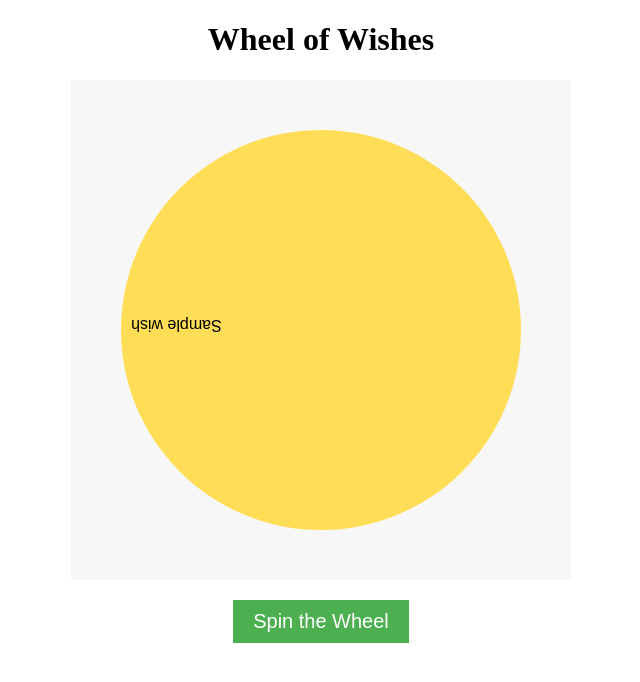
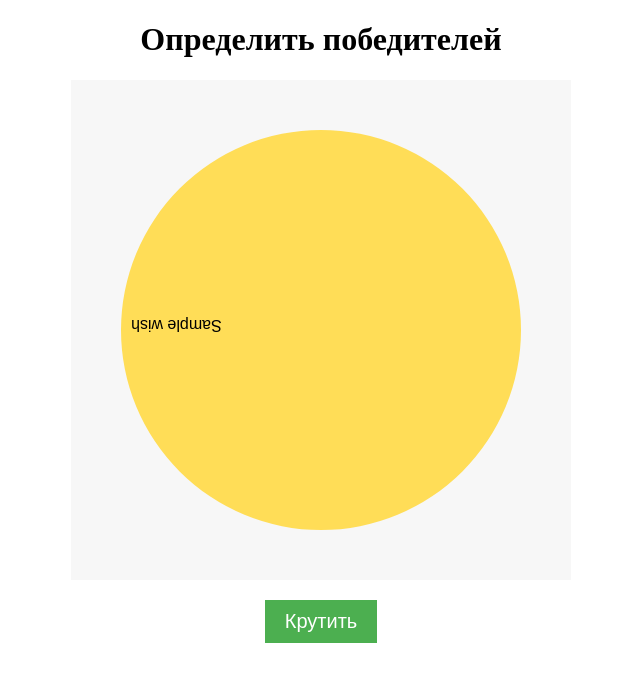
Before and after one commit to Zhanylai1703/invitation, a Django app: page /random-wishes/ in a window 1280 px wide. Shown: the top 682 px of the page, without its empty margins (319-959 px from the left). Run offline with Django 5.2, Linux system fonts and the light colour scheme; tables that the repository leaves empty hold one stand-in row (values such as "Sample post").

Commit message:
random add

```diff
--- a/templates/random_wishes.html
+++ b/templates/random_wishes.html
@@ -3,7 +3,7 @@
 <head>
     <meta charset="UTF-8">
     <meta name="viewport" content="width=device-width, initial-scale=1.0">
-    <title>Wheel of Wishes</title>
+    <title>Определить победителей</title>
     <style>
         canvas {
             margin: 0 auto;
@@ -28,19 +28,32 @@
             font-size: 24px;
             font-weight: bold;
         }
+
+        #wish-text {
+            text-align: center;
+            margin-top: 10px;
+            font-size: 20px;
+            font-style: italic;
+            color: #555;
+        }
     </style>
 </head>
 <body>
-    <h1 style="text-align:center;">Wheel of Wishes</h1>
+    <h1 style="text-align:center;">Определить победителей</h1>
     <canvas id="wheelCanvas" width="500" height="500"></canvas>
-    <button id="spin">Spin the Wheel</button>
+    <button id="spin">Крутить</button>
 
-    <div id="result"></div> <!-- Блок для вывода результата -->
+    <div id="result"></div> <!-- Блок для вывода имени победителя -->
+    <div id="wish-text"></div> <!-- Блок для вывода желания -->
 
     <script>
+        // Массив с именами и желаниями
         const wishes = [
             {% for wish in wishes %}
-                "{{ wish.name }}",
+                {
+                    name: "{{ wish.name }}",
+                    text: "{{ wish.wish|escapejs }}"  // Используем escapejs для безопасного вывода текста
+                },
             {% endfor %}
         ];
 
@@ -76,7 +89,7 @@
                 ctx.textAlign = "right";
                 ctx.fillStyle = "#000";
                 ctx.font = "16px Arial";
-                ctx.fillText(wish, radius - 10, 10);
+                ctx.fillText(wish.name, radius - 10, 10);
                 ctx.restore();
 
                 currentAngle += segmentAngle;
@@ -120,10 +133,11 @@
         // Функция для вывода результата
         function displayResult() {
             const resultIndex = Math.floor(Math.random() * wishes.length);
-            const resultText = "Winner: " + wishes[resultIndex];
+            const winner = wishes[resultIndex];
 
-            // Обновляем текст в блоке с результатом
-            document.getElementById('result').textContent = resultText;
+            // Обновляем текст в блоке с именем победителя и его желанием
+            document.getElementById('result').textContent = "Победитель: " + winner.name;
+            document.getElementById('wish-text').textContent = "Пожелание: " + winner.text;
         }
 
         document.getElementById('spin').addEventListener('click', spin);
```
